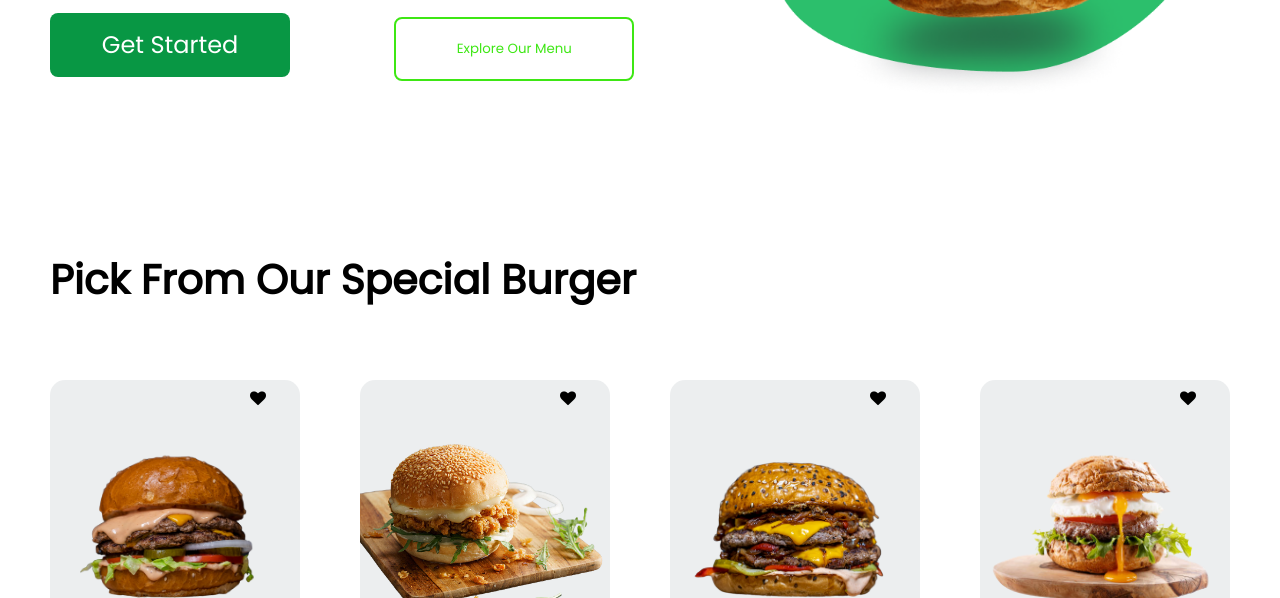
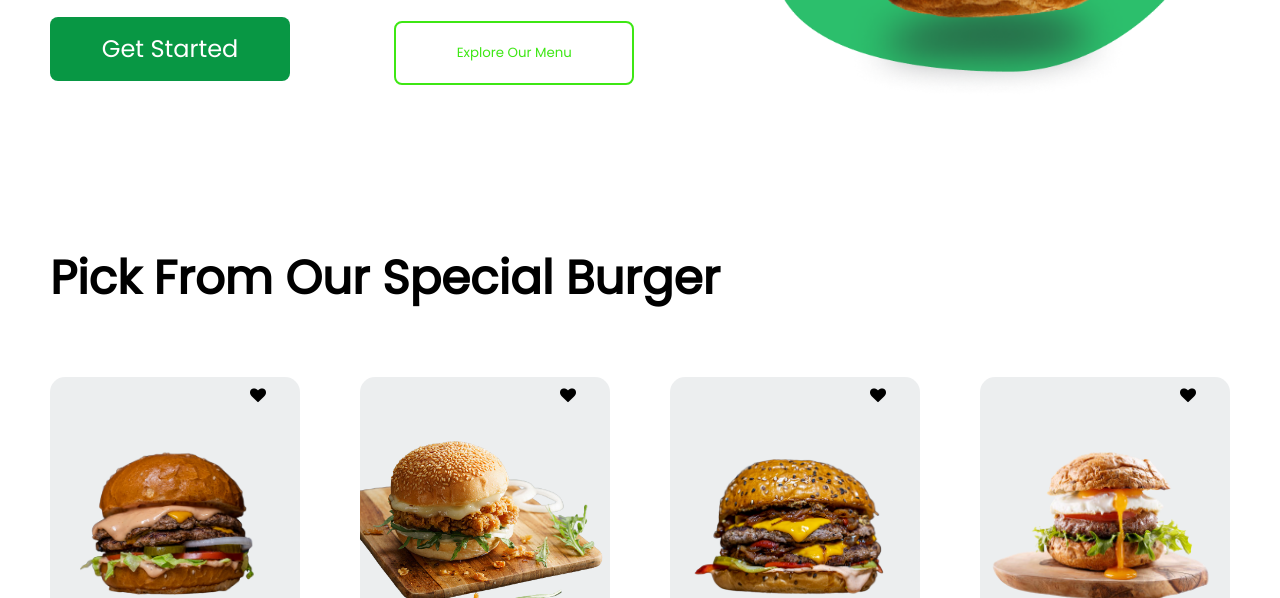
Before and after one commit to ChiefLopes/foodplaza_page, a plain HTML site: page index.html in a window 1280 px wide. Shown: the part 502-1100 px from the top of the page. Drawn offline with Linux system fonts and the light colour scheme; a web font is replaced by a local one.

Commit message:
added fonts

```diff
--- a/style.css
+++ b/style.css
@@ -1,6 +1,6 @@
 @import url("https://fonts.googleapis.com/css2?family=Poppins:wght@300;400&display=swap");
-@import url('https://fonts.googleapis.com/css2?family=Fraunces&display=swap');
-@import url('https://fonts.googleapis.com/css2?family=Averia+Serif+Libre:wght@300&display=swap');
+@import url("https://fonts.googleapis.com/css2?family=Fraunces&display=swap");
+@import url("https://fonts.googleapis.com/css2?family=Averia+Serif+Libre:wght@300&display=swap");
 
 * {
   font-family: "Poppins", sans-serif;
@@ -26,8 +26,8 @@
 }
 
 h2 span {
-  color: #2CBF6C;
- font-family: 'Averia Serif Libre', cursive;
+  color: #2cbf6c;
+  font-family: "Averia Serif Libre", cursive;
   /*
 font-family: 'Recoleta';
 font-style: normal;
@@ -39,7 +39,7 @@ align-items: center; */
 }
 
 .header {
-font-family: 'Averia Serif Libre', cursive;
+  font-family: "Averia Serif Libre", cursive;
   font-style: normal;
   font-weight: 700;
   font-size: 45px;
@@ -79,7 +79,7 @@ a:hover {
   font-size: 35px;
 }
 
-/* button {
+button {
     margin-top: 20px;
     padding: 10px 50px 10px 50px;
     border-radius: 5px;
@@ -87,12 +87,12 @@ a:hover {
     color: #3ee714;
     background-color: transparent;
     cursor: pointer;
-} */
+}
 .top button:hover {
   transform: scale(1.2);
 }
 .green {
-  /* padding: 12px 50px 12px 50px; */
+  padding: 12px 50px 12px 50px;
   background-color: #089744;
   border: none;
   border-radius: 8px;
@@ -146,7 +146,6 @@ a:hover {
   display: flex;
   justify-content: space-between;
   margin-top: 50px;
-
 }
 
 .border {
@@ -167,7 +166,6 @@ a:hover {
   margin-left: auto;
   margin-right: auto;
   margin-top: 50px;
-
 }
 
 .border h3 {
@@ -196,6 +194,11 @@ a:hover {
 .pick {
   margin-top: 150px;
   font-size: 35px;
+  font-family: "Poppins";
+  font-style: normal;
+  font-weight: 900;
+  font-size: 2.5rem;
+  line-height: 58px;
 }
 
 .choose {
@@ -240,7 +243,7 @@ a:hover {
   height: 200px;
   width: 500px;
   background-image: url("./img/cheeseburger-removebg-preview.png");
-  background-position:  -1rem;
+  background-position: -1rem;
   background-size: contain;
   background-repeat: no-repeat;
   margin-right: auto;
@@ -248,17 +251,16 @@ a:hover {
   margin-top: 17px;
   font-size: 4px;
 }
-.beef3{
+.beef3 {
   height: 200px;
   width: 400px;
   background-image: url("./img/eggburger-removebg-preview.png");
-  background-position:  -3rem;
+  background-position: -3rem;
   background-size: contain;
   background-repeat: no-repeat;
   margin-right: auto;
   margin-left: auto;
   margin-top: 20px;
-
 }
 
 .box:hover {
```
Lines whose indentation alone changed are shown as unchanged.
